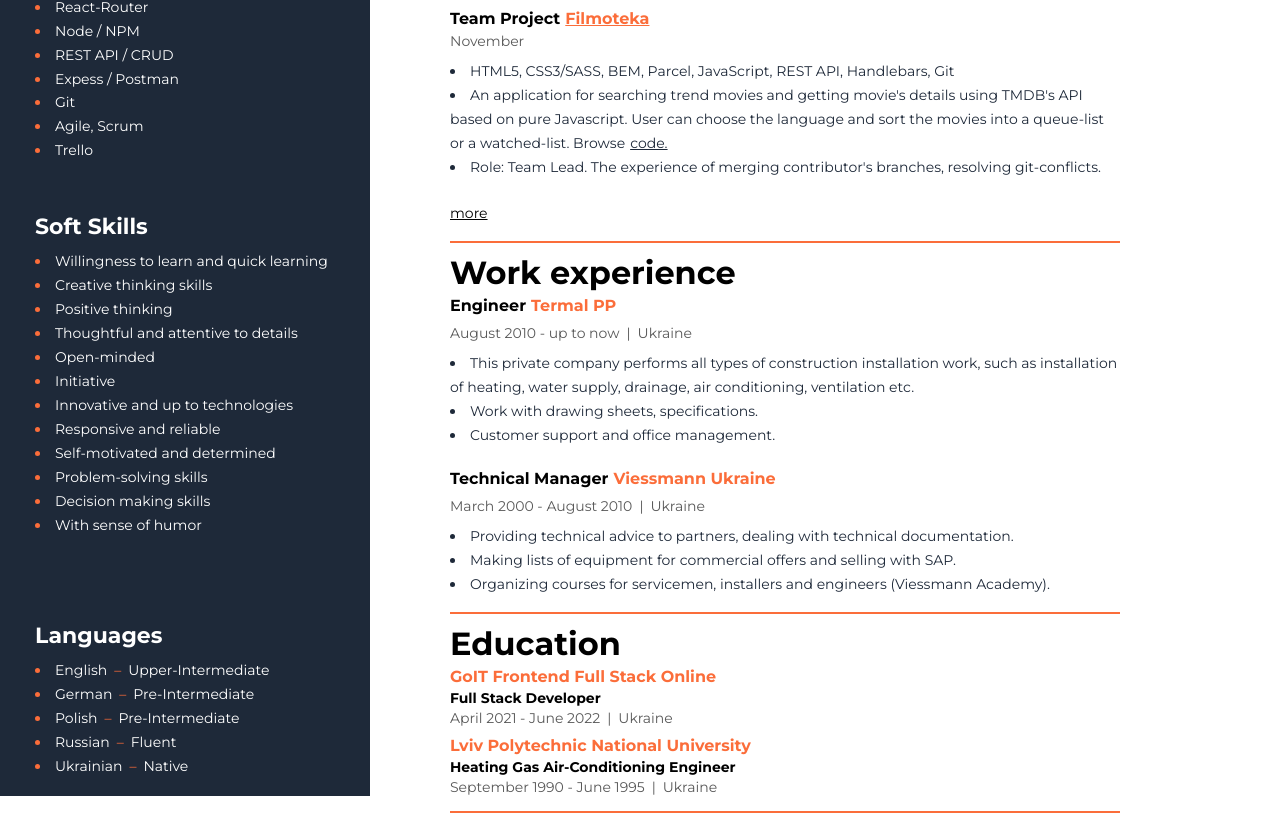
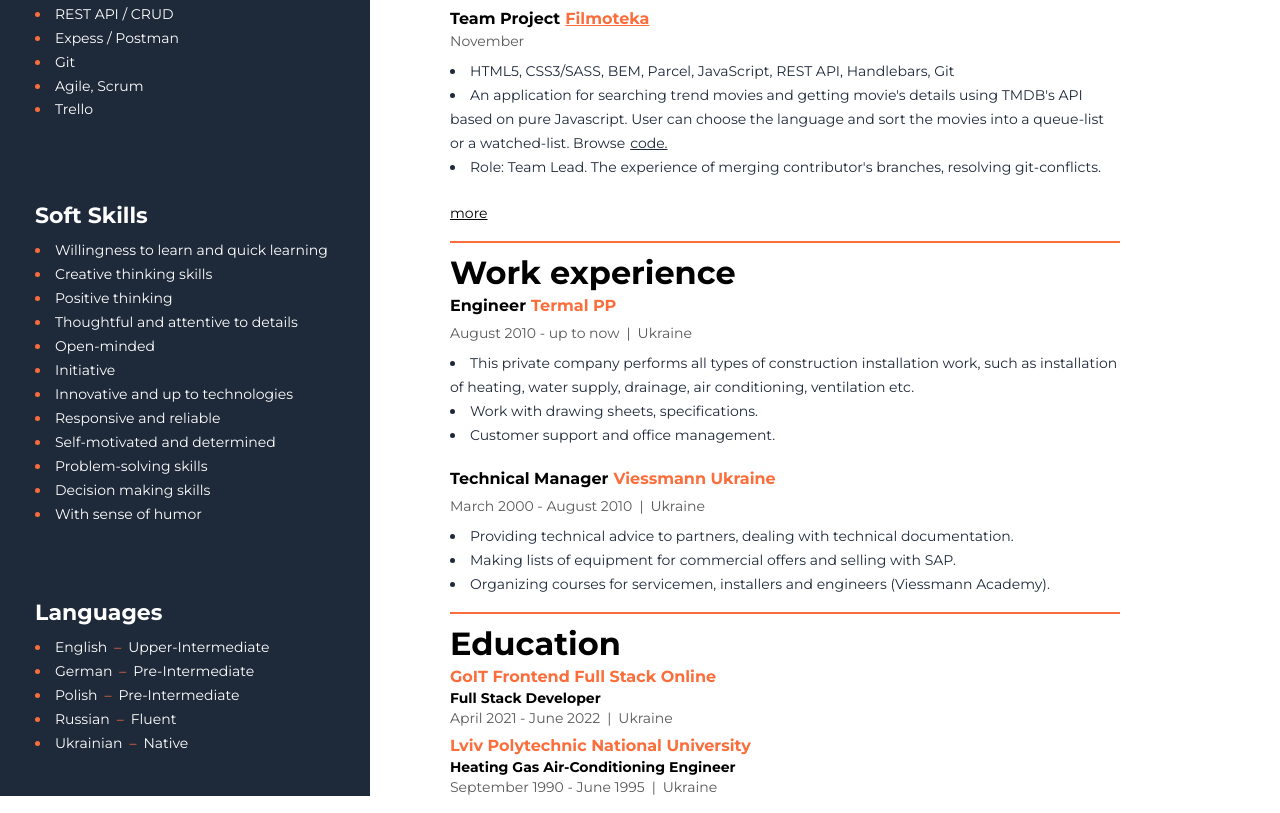
Before and after one commit to oksanastets-code/my-cv, a React (Create React App) app: page / in a window 1280 px wide. Shown: the part 964-1777 px from the top of the page. Built offline with nearby package versions, Linux system fonts and the light colour scheme.

Commit message:
remove last divider

```diff
--- a/src/components/MainContant/ContainerBlock/ContainerBlock.jsx
+++ b/src/components/MainContant/ContainerBlock/ContainerBlock.jsx
@@ -2,7 +2,7 @@ import styled from 'styled-components';
 
 export const ContainerBlock = ({ name, children }) => {
   return (
-    <ContainerBl>
+    <ContainerBl case={name}>
       <BlockTitle>{name}</BlockTitle>
       {children}
     </ContainerBl>
@@ -12,6 +12,18 @@ export const ContainerBlock = ({ name, children }) => {
 const ContainerBl = styled.div`
   padding: 16px 0;
   border-bottom: 2px solid ${p => p.theme.colors.secondary};
+  ${(props) => {
+    switch (props.case) {
+      case 'Education':
+        return `
+          border-bottom: none;
+        `;
+      default:
+        return `
+         border-bottom: 2px solid ${p => p.theme.colors.secondary};
+        `;
+    }
+  }}
 `;
 const BlockTitle = styled.h3`
   font-weight: 700;
--- a/src/components/Sidebar/Sidebar.jsx
+++ b/src/components/Sidebar/Sidebar.jsx
@@ -24,9 +24,8 @@ const AsideBar = styled.aside`
   height: 100%;
   display: flex;
   flex-direction: column;
-  /* align-items: center; */
-  justify-content: space-around;
-  padding: 40px 35px 0 35px;
+  justify-content: space-between;
+  padding: 40px 35px 40px 35px;
   color: ${p => p.theme.colors.textSidebar};
   background-color: #1e2939;
 `;
--- a/src/components/Sidebar/Skills/Skills.jsx
+++ b/src/components/Sidebar/Skills/Skills.jsx
@@ -18,6 +18,6 @@ const SkillsBlock = styled.div`
 `
 const Block = styled.li`
    &:not(:last-child) {
-    margin-bottom: 50px;
+    margin-bottom: 80px;
   }
 `;
```
